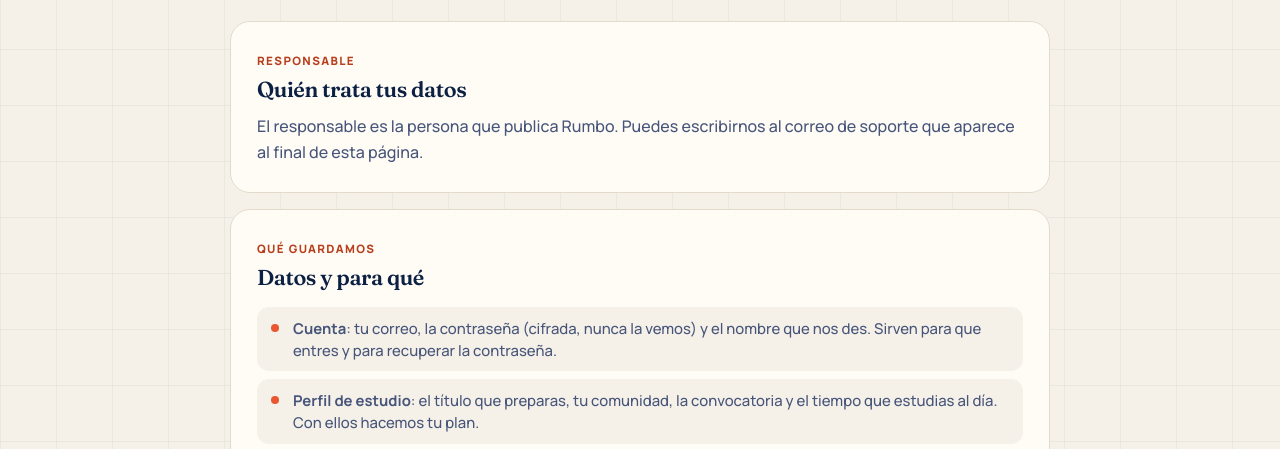
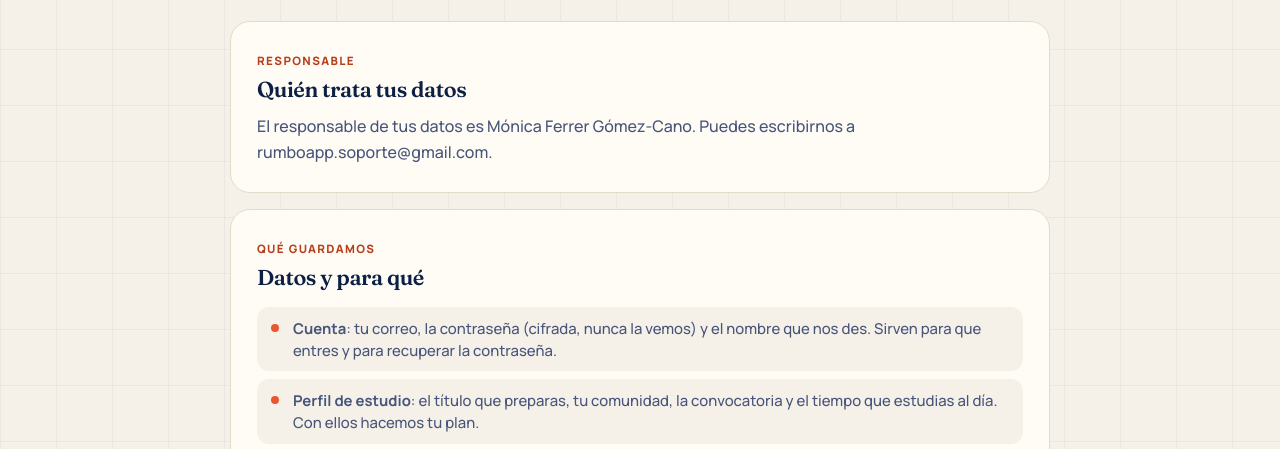
Before and after one commit to rumboapp-soporte/privacy, a plain HTML site: page index.html in a window 1280 px wide. Shown: the part 343-792 px from the top of the page. Drawn offline with Linux system fonts and the light colour scheme.

Commit message:
Update index.html

```diff
--- a/index.html
+++ b/index.html
@@ -157,7 +157,7 @@ window.RUMBO = {
   // Correo de soporte: escríbelo aquí (aparece en «Eliminar cuenta» y en la ayuda)
   correoSoporte: "rumboapp.soporte@gmail.com",
   // Tu nombre (o el de tu empresa) como responsable de los datos
-  responsable: "",
+  responsable: "Mónica Ferrer Gómez-Cano",
 };
 
   </script>
```
